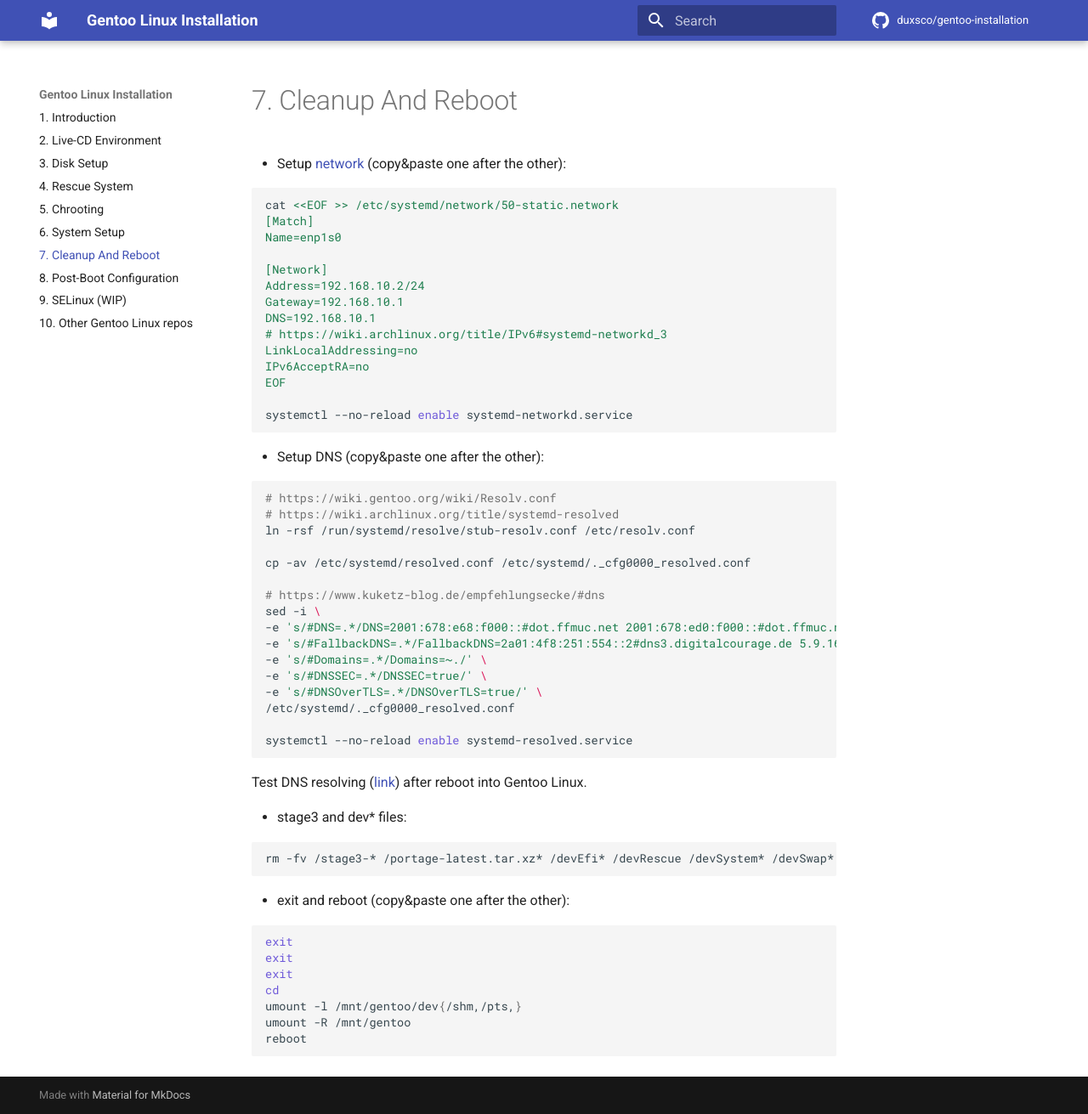
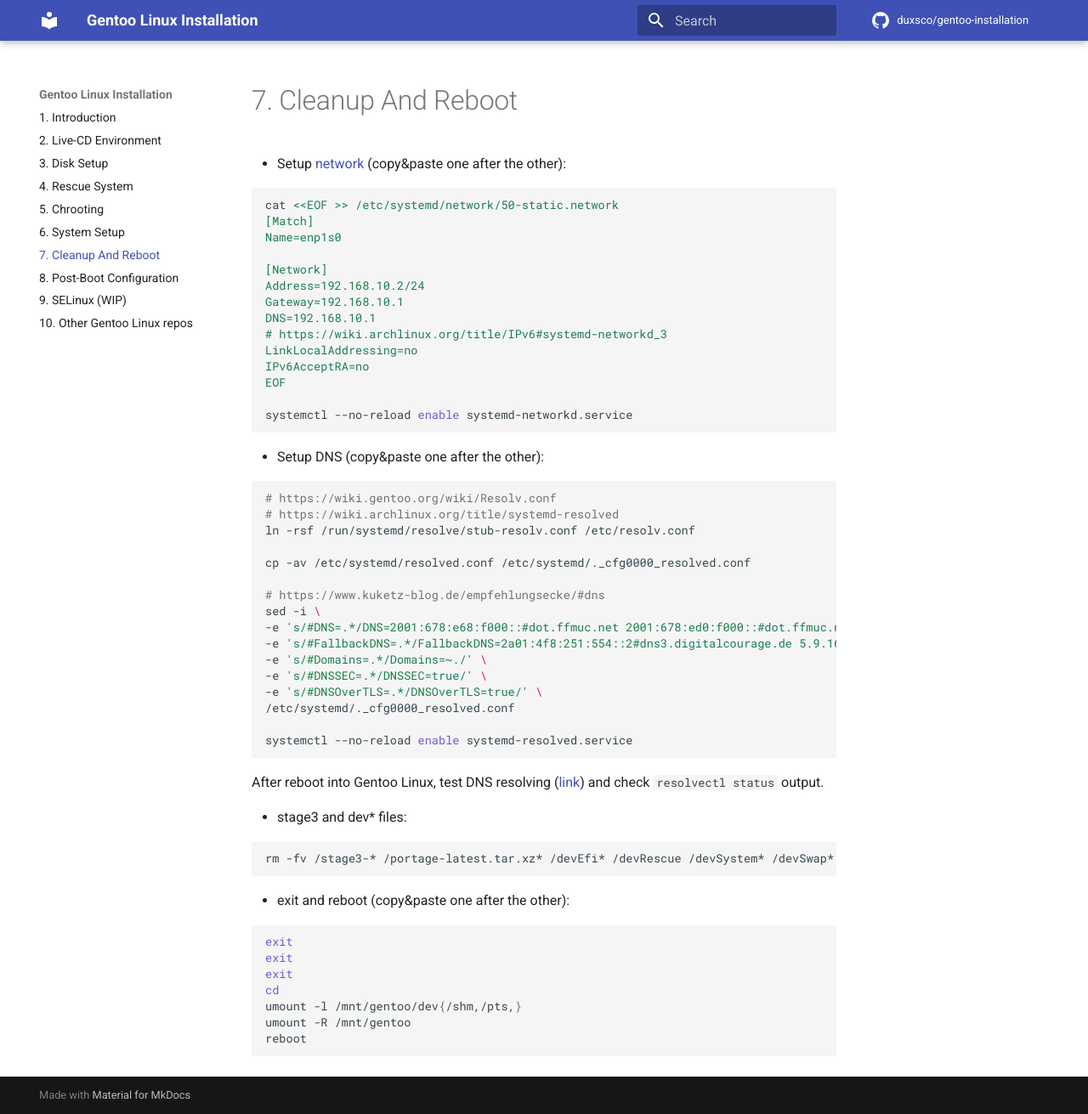
Before and after one commit to duxsco/gentoo-installation, an MkDocs documentation site: the page built from docs/cleanup_and_reboot.md, in a window 1280 px wide and 1311 px high. Shown: the whole window at 85% size. Built offline with MkDocs 1.6.1 and Material for MkDocs 9.7.7, drawn with Linux system fonts in a browser that asks for light colours; comment, search, counter and statistics services are not loaded.

Commit message:
Add note on "resolvectl status"

````diff
--- a/docs/cleanup_and_reboot.md
+++ b/docs/cleanup_and_reboot.md
@@ -38,7 +38,7 @@ sed -i \
 systemctl --no-reload enable systemd-resolved.service
 ```
 
-Test DNS resolving ([link](https://openwrt.org/docs/guide-user/services/dns/dot_unbound#testing)) after reboot into Gentoo Linux.
+After reboot into Gentoo Linux, test DNS resolving ([link](https://openwrt.org/docs/guide-user/services/dns/dot_unbound#testing)) and check `resolvectl status` output.
 
   - stage3 and dev* files:
 
````
